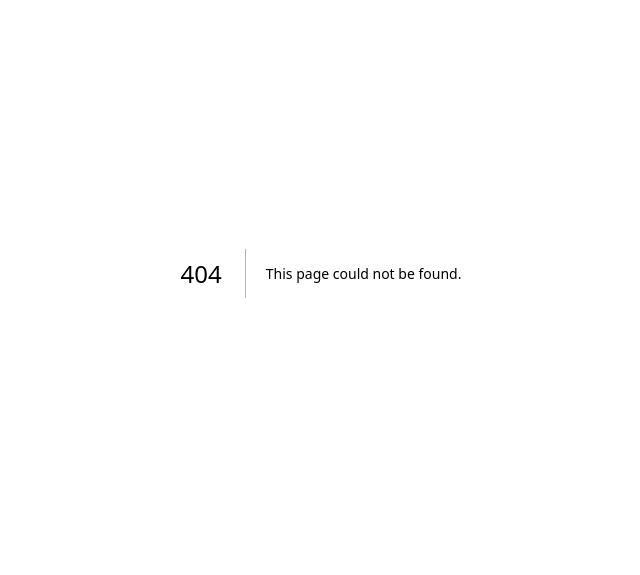
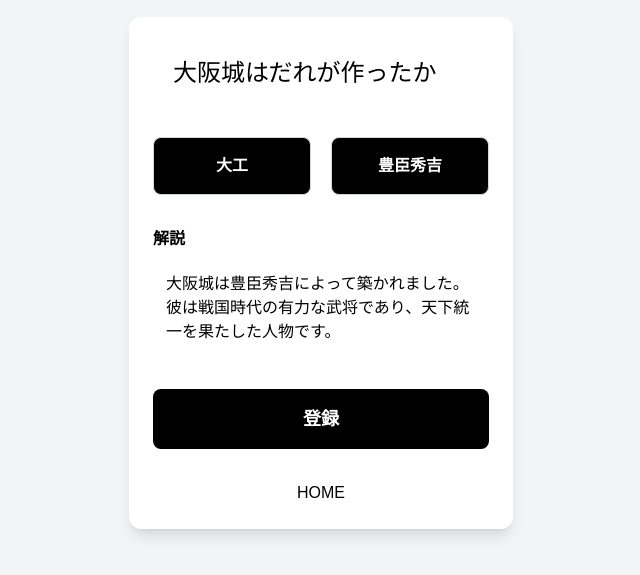
Before and after one commit to agoetc/react-ar, a Next.js app: page /quize/register in a window 1280 px wide. Before the commit this address had no page. Shown: the part 127-702 px from the top of the page, without its empty margins (319-959 px from the left). Built offline with nearby package versions, Linux system fonts and the light colour scheme.

Commit message:
quize作成画面の追加

```diff
--- /dev/null
+++ b/app/quize/register/page.tsx
@@ -0,0 +1,52 @@
+import Image from "next/image";
+import Link from "next/link";
+
+export default function RegisterPage() {
+  return (
+    <div className="min-h-screen bg-gray-100 flex items-center justify-center">
+      <div className="max-w-sm w-full p-6 bg-white rounded-xl shadow-lg box-border">
+        {/* 問題文（固定表示） */}
+
+        {/* 問題文（固定表示） */}
+        <div className="text-2xl mb-8 p-4 bg-white border-l-4 border-white text-black rounded">
+          大阪城はだれが作ったか
+        </div>
+
+        {/* 選択肢（ボタン） */}
+        <div className="flex justify-between gap-5 mb-8">
+          <button className="flex-1 py-4 bg-black border border-gray-300 rounded-lg text-base font-bold text-center transition hover:bg-red-600 text-white">
+           大工
+          </button>
+          <button className="flex-1 py-4 bg-black border border-gray-300 rounded-lg text-base font-bold text-center transition hover:bg-green-600 text-white">
+            豊臣秀吉
+          </button>
+        </div>
+
+        {/* 解説入力欄 */}
+        <div className="mb-8">
+          <label htmlFor="description" className="block font-bold mb-2 text-black">
+            解説
+          </label>
+         <p className="w-full p-3 border border-white rounded-lg text-black min-h-[80px] box-border bg-white">
+            大阪城は豊臣秀吉によって築かれました。彼は戦国時代の有力な武将であり、天下統一を果たした人物です。
+          </p>
+        </div>
+
+        {/* 登録ボタン */}
+        <button
+          type="submit"
+          className="block w-full py-4 bg-black text-white text-lg font-bold rounded-lg mt-5 mb-6 transition hover:bg-gray-800"
+        >
+          登録
+        </button>
+
+        {/* HOMEリンク */}
+        <div className="mt-8 text-center text-base">
+          <Link href="/" className="text-black no-underline hover:underline">
+            HOME
+          </Link>
+        </div>
+      </div>
+    </div>
+  );
+}
```
